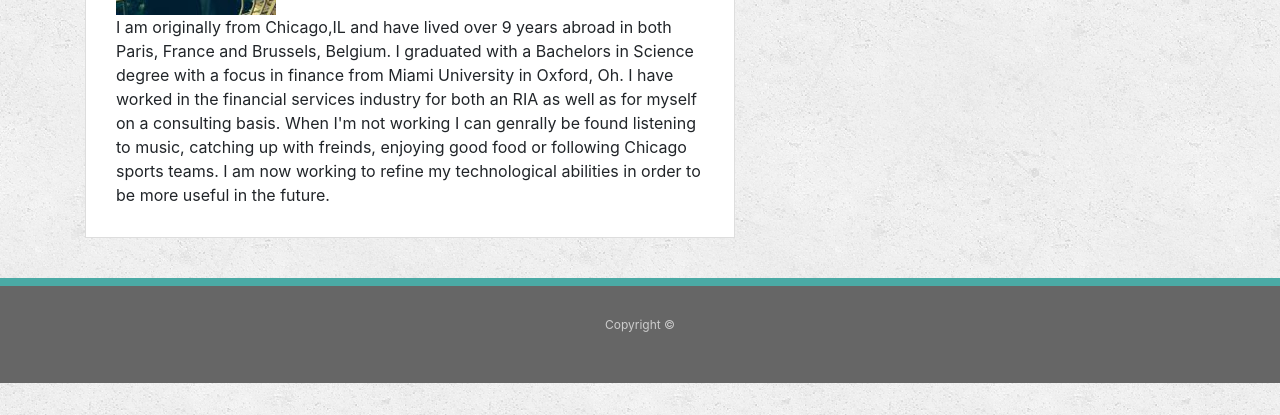
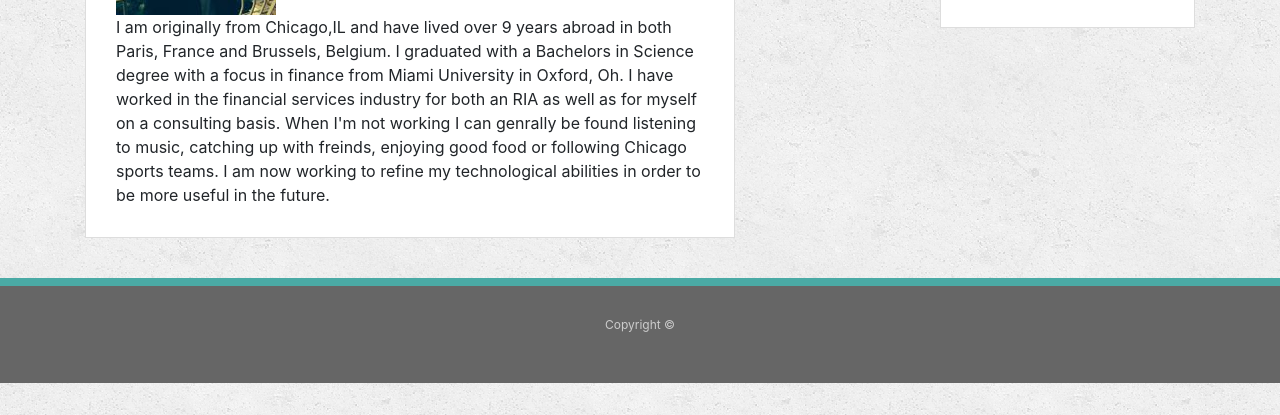
Before and after one commit to moldach1989/Bootstrap-Portfolio, a plain HTML site: page index.html in a window 1280 px wide. Shown: the part 385-800 px from the top of the page. Drawn offline with nearby package versions, Linux system fonts and the light colour scheme.

Commit message:
homework Bootstrap-portfolio

```diff
--- a/index.html
+++ b/index.html
@@ -15,6 +15,7 @@
 </head>
 
 <body>
+
 
   <header id="masthead">
     <div class="container">
@@ -45,9 +46,13 @@
       </div>
 
   </header>
+    </div>
 </div>
 </div>
+
   <div id="main-container" class="container">
+      <div class="row">
+          <div class="col-lg-9 col-md-9 col-sm-12">
       <section class="main-section">
         <h1>About Me</h1>
 
@@ -56,7 +61,8 @@
         <p>I am originally from Chicago,IL and have lived over 9 years abroad in both Paris, France and Brussels, Belgium. I graduated with a Bachelors in Science degree with a focus in finance from Miami University in Oxford, Oh. I have worked in the financial services industry for both an RIA as well as for myself on a consulting basis. When I'm not working I can genrally be found listening to music, catching up with freinds, enjoying good food or following Chicago sports teams. I am now working to refine my technological abilities in order to be more useful in the future.</p>
 
       </section>
-
+    </div>
+      <div class="col-lg-3 col-md-3 col-sm-12">
       <section class="sidebar">
         <div id="connect">
           <h2>Connect with Me</h2>
@@ -67,14 +73,17 @@
 
         </div>
       </section>
+      </div>
     </div>
-
+    </div>
 
   <footer>
     <div class="container">
       Copyright &copy;
     </div>
   </footer>
+
+</div>
 </div>
 </body>
 
```
Also changed, not shown: contact.html (+8 -1 lines), portfolio.html (+6 -1 lines).
